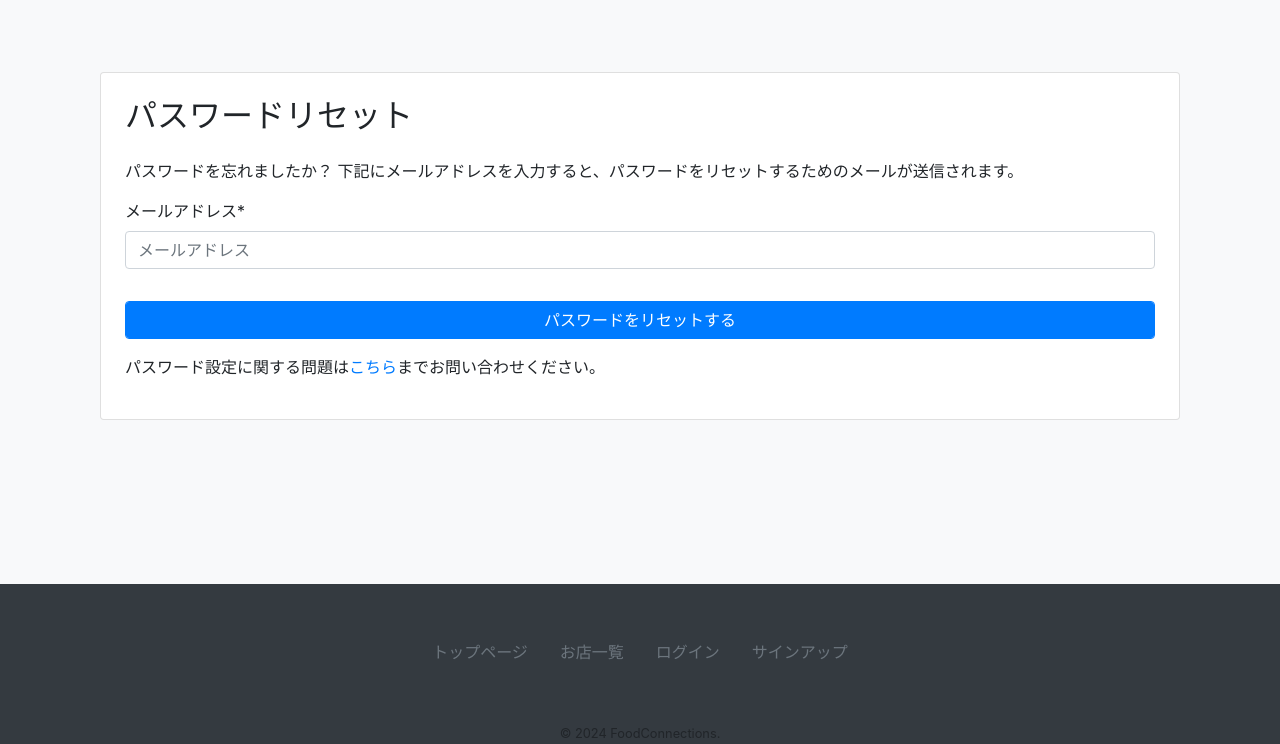
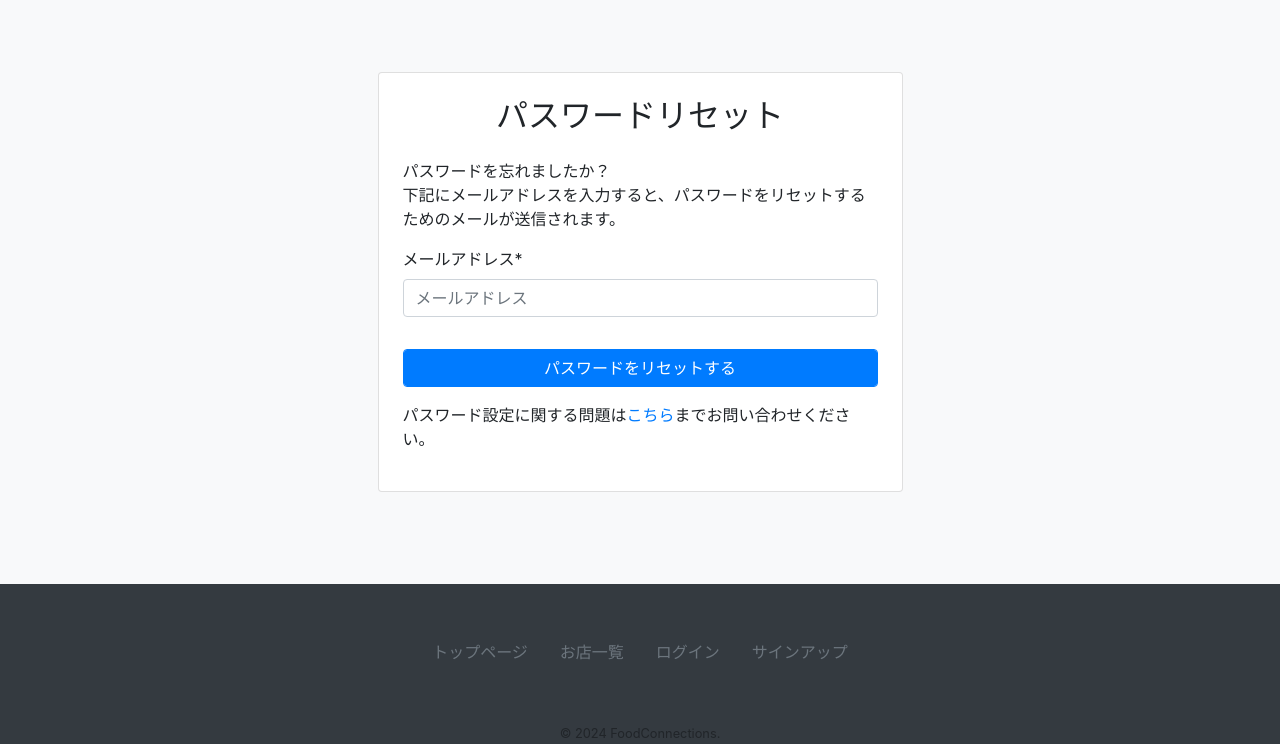
Before and after one commit to NaoyaTAKEI04/FoodConnections, a Django app: page /accounts/password/reset/ in a window 1280 px wide. Shown: the part 56-800 px from the top of the page. Run offline with Django 3.2, Linux system fonts and the light colour scheme; some libraries are stand-ins or nearby versions.

Commit message:
Update: パスワードリセット（password_reset.html）のデザインの修正

```diff
--- a/templates/account/login.html
+++ b/templates/account/login.html
@@ -11,7 +11,7 @@
         <div class="card-body">
           <form class="login allauth_form" method="POST" action="{% url 'account_login' %}">
             {% csrf_token %}
-            <h2 class="mb-4">ログイン</h2>
+            <h2 class="mb-4 text-center">ログイン</h2>
             {{ form | crispy }}
             {% if redirect_field_value %}
             <input type="hidden" name="{{ redirect_field_name }}" value="{{ redirect_field_value }}" />
--- a/templates/account/password_reset.html
+++ b/templates/account/password_reset.html
@@ -12,12 +12,13 @@
     {% if user.is_authenticated %}
         {% include "account/snippets/already_logged_in.html" %}
     {% endif %}
-
+    <div class="row justify-content-center">
+        <div class="col-md-6">
             <div class="card p-4">
                 <form method="POST" action="{% url 'account_reset_password' %}" class="password_reset allauth_form">
                     {% csrf_token %}
-            <h2 class="mb-4">パスワードリセット</h2>
-            <p class="mb-3">パスワードを忘れましたか？ 下記にメールアドレスを入力すると、パスワードをリセットするためのメールが送信されます。</p>
+                    <h2 class="mb-4 text-center">パスワードリセット</h2>
+                    <p class="mb-3">パスワードを忘れましたか？<br>下記にメールアドレスを入力すると、パスワードをリセットするためのメールが送信されます。</p>
                     {{ form | crispy }}
                     <input class="btn btn-primary my-3 form-control" type="submit" value="パスワードをリセットする" />
                     <p>
@@ -26,4 +27,6 @@
                 </form>
             </div>
         </div>
+    </div>
+</div>
 {% endblock %}
--- a/templates/account/signup.html
+++ b/templates/account/signup.html
@@ -8,7 +8,7 @@
         <div class="col-md-6">
             <form class="signup-form" method="post" action="{% url 'account_signup' %}">
                 {% csrf_token %}
-                <h2 class="mb-4">サインアップ</h2>
+                <h2 class="mb-4  text-center">サインアップ</h2>
 
                 {{ form | crispy }}
 
```
Lines whose indentation alone changed are shown as unchanged.
